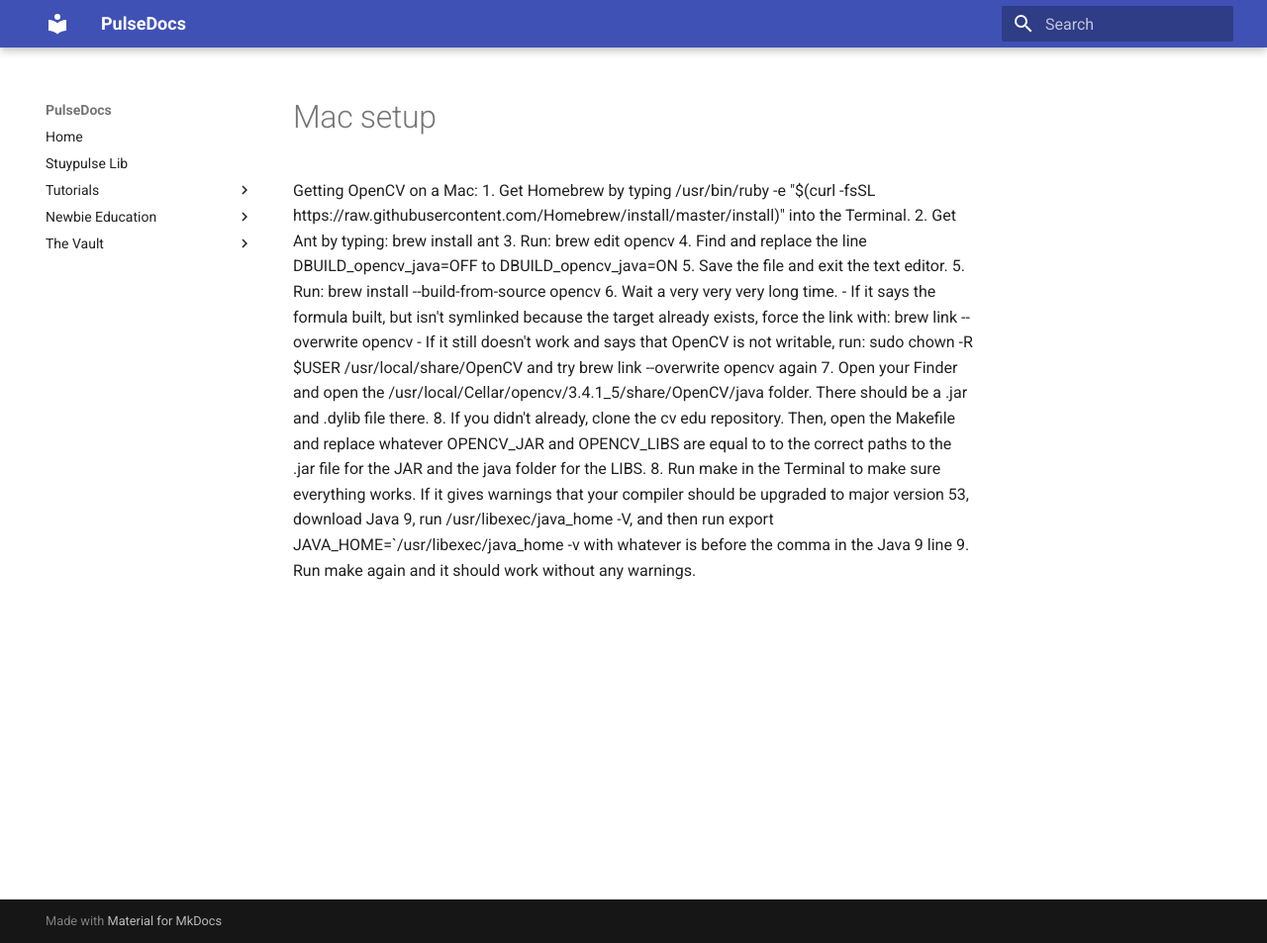
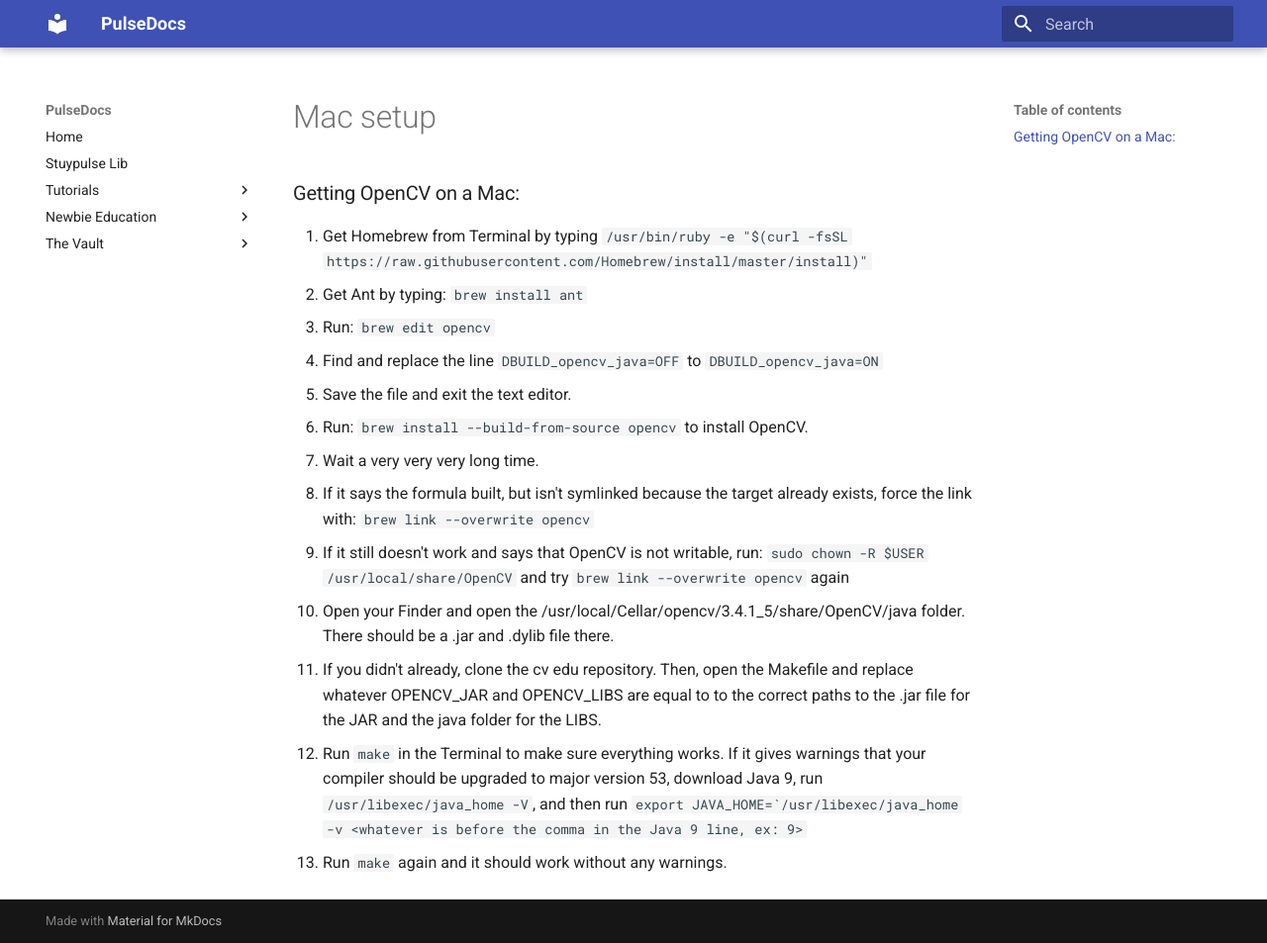
Before and after one commit to StuyPulse/PulseDocs, an MkDocs documentation site: the page built from docs/tutorials/cv/mac-setup.md, in a window 1280 px wide and 953 px high. Shown: the whole window at 99% size. Built offline with MkDocs 1.6.1 and Material for MkDocs 9.7.7, drawn with Linux system fonts in a browser that asks for light colours; old or Windows-style settings are respelled for this version of MkDocs.

Commit message:
Update mac-setup.md

````diff
--- a/docs/tutorials/cv/mac-setup.md
+++ b/docs/tutorials/cv/mac-setup.md
@@ -1,14 +1,14 @@
-Getting OpenCV on a Mac:
-1. Get Homebrew by typing /usr/bin/ruby -e "$(curl -fsSL https://raw.githubusercontent.com/Homebrew/install/master/install)" into the Terminal.
-2. Get Ant by typing: brew install ant
-3. Run: brew edit opencv
-4. Find and replace the line DBUILD_opencv_java=OFF to DBUILD_opencv_java=ON
+### Getting OpenCV on a Mac:
+1. Get Homebrew from Terminal by typing ```/usr/bin/ruby -e "$(curl -fsSL https://raw.githubusercontent.com/Homebrew/install/master/install)"```
+2. Get Ant by typing: ```brew install ant```
+3. Run: ```brew edit opencv```
+4. Find and replace the line ```DBUILD_opencv_java=OFF``` to ```DBUILD_opencv_java=ON```
 5. Save the file and exit the text editor.
-5. Run: brew install --build-from-source opencv
+5. Run: ```brew install --build-from-source opencv``` to install OpenCV.
 6. Wait a very very very long time.
-- If it says the formula built, but isn't symlinked because the target already exists, force the link with: brew link --overwrite opencv
-- If it still doesn't work and says that OpenCV is not writable, run: sudo chown -R $USER /usr/local/share/OpenCV and try brew link --overwrite opencv again
+- If it says the formula built, but isn't symlinked because the target already exists, force the link with: ```brew link --overwrite opencv```
+- If it still doesn't work and says that OpenCV is not writable, run: ```sudo chown -R $USER /usr/local/share/OpenCV``` and try ```brew link --overwrite opencv``` again
 7. Open your Finder and open the /usr/local/Cellar/opencv/3.4.1_5/share/OpenCV/java folder. There should be a .jar and .dylib file there.
 8. If you didn't already, clone the cv edu repository. Then, open the Makefile and replace whatever OPENCV_JAR and OPENCV_LIBS are equal to to the correct paths to the .jar file for the JAR and the java folder for the LIBS.
-8. Run make in the Terminal to make sure everything works. If it gives warnings that your compiler should be upgraded to major version 53, download Java 9, run /usr/libexec/java_home -V, and then run export JAVA_HOME=`/usr/libexec/java_home -v with whatever is before the comma in the Java 9 line
-9. Run make again and it should work without any warnings.
+8. Run ```make``` in the Terminal to make sure everything works. If it gives warnings that your compiler should be upgraded to major version 53, download Java 9, run ```/usr/libexec/java_home -V```, and then run ```export JAVA_HOME=`/usr/libexec/java_home -v <whatever is before the comma in the Java 9 line, ex: 9>```
+9. Run ```make``` again and it should work without any warnings.
````
